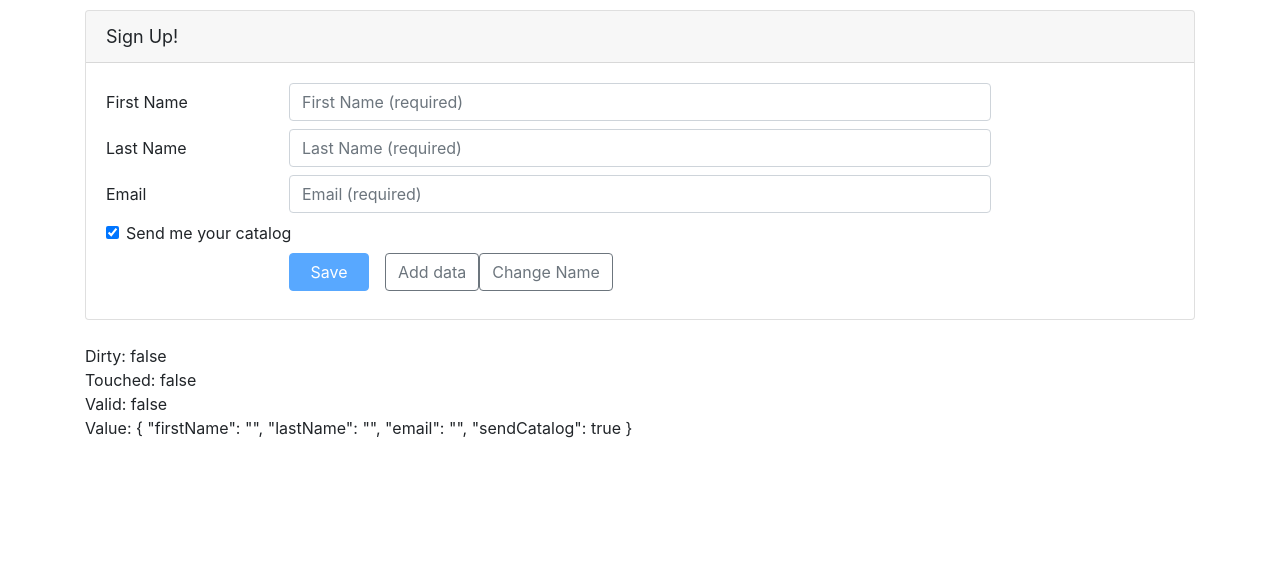
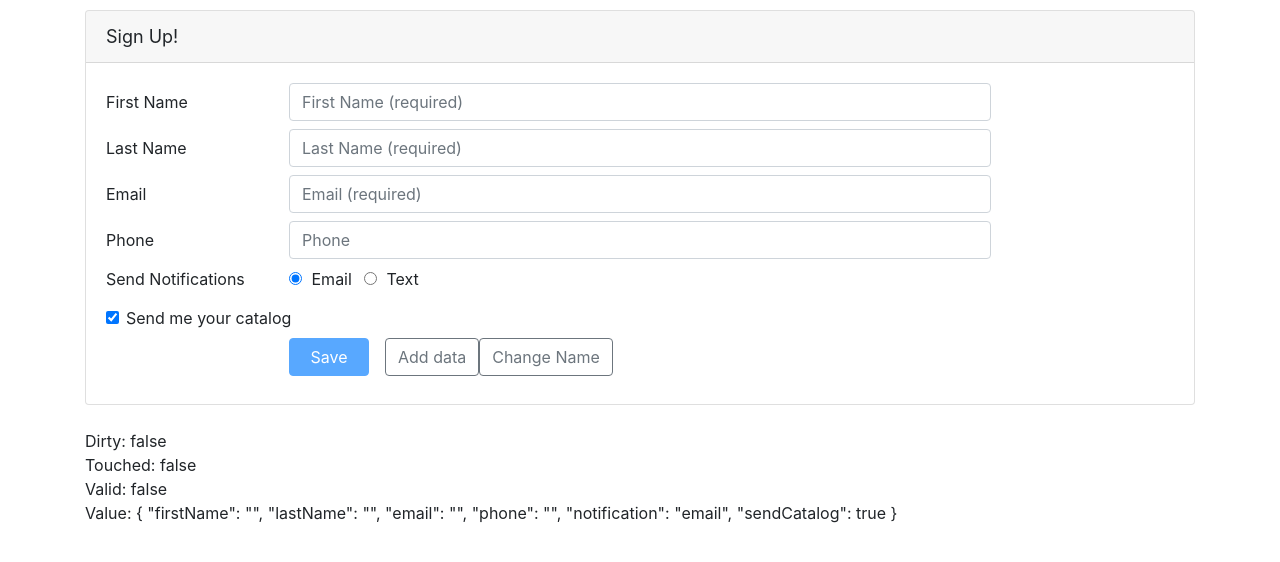
Before and after one commit to kimseasok/getting-start-with-angular, an Angular app: page / in a window 1280 px wide. Shown: the top 562 px of the page. Built offline with nearby package versions, Linux system fonts and the light colour scheme.

Commit message:
Add runtime validation to the radio

```diff
--- a/src/app/customers/customer.component.html
+++ b/src/app/customers/customer.component.html
@@ -15,8 +15,6 @@
             id="firstNameId"
             type="text"
             placeholder="First Name (required)"
-            required
-            minlength="3"
             formControlName="firstName"
             [ngClass]="{
               'is-invalid':
@@ -46,8 +44,6 @@
             id="lastNameId"
             type="text"
             placeholder="Last Name (required)"
-            required
-            maxlength="50"
             formControlName="lastName"
             [ngClass]="{
               'is-invalid':
@@ -75,8 +71,6 @@
             id="emailId"
             type="email"
             placeholder="Email (required)"
-            required
-            email
             formControlName="email"
             [ngClass]="{
               'is-invalid':
@@ -93,6 +87,48 @@
               Please enter a valid email address.
             </span>
           </span>
+        </div>
+      </div>
+
+      <div class="form-group row mb-2">
+        <label class="col-md-2 col-form-label"
+               for="phoneId">Phone</label>
+        <div class="col-md-8">
+          <input class="form-control"
+                 id="phoneId"
+                 type="tel"
+                 placeholder="Phone"
+                 formControlName="phone"
+                 [ngClass]="{'is-invalid': !customerForm.get('phone').valid }" />
+          <span class="invalid-feedback">
+            <span *ngIf="customerForm.get('phone').errors?.required">
+              Please enter your phone number.
+            </span>
+          </span>
+        </div>
+      </div>
+
+      <div class="form-group row mb-2">
+        <label class="col-md-2 col-form-label pt-0">Send Notifications</label>
+        <div class="col-md-8">
+          <div class="form-check form-check-inline">
+            <label class="form-check-label">
+              <input class="form-check-input"
+                     type="radio"
+                     value="email"
+                     formControlName="notification"
+                     (click)="setNotification('email')"> Email
+            </label>
+          </div>
+          <div class="form-check form-check-inline">
+            <label class="form-check-label">
+              <input class="form-check-input"
+                     type="radio"
+                     value="text"
+                     formControlName="notification"
+                     (click)="setNotification('text')"> Text
+            </label>
+          </div>
         </div>
       </div>
 
--- a/src/app/customers/customer.component.ts
+++ b/src/app/customers/customer.component.ts
@@ -1,5 +1,5 @@
 import { Component, OnInit } from '@angular/core';
-import { FormGroup, FormControl, FormBuilder } from '@angular/forms';
+import { FormGroup, FormBuilder, Validators } from '@angular/forms';
 
 import { Customer } from './customer';
 
@@ -16,9 +16,11 @@
 
   ngOnInit() {
     this.customerForm = this.fb.group({
-      firstName: '',
-      lastName: '',
-      email: '',
+      firstName: ['', [Validators.required, Validators.minLength(3)]],
+      lastName: ['', [Validators.required, Validators.maxLength(50)]],
+      email: ['', [Validators.required, Validators.email]],
+      phone: '',
+      notification: 'email',
       sendCatalog: true
     });
   }
@@ -35,6 +37,8 @@
       firstName: 'Jack',
       lastName: 'Harkness',
       email: 'jack@torchwood.com',
+      phone: '',
+      notification: 'email',
       sendCatalog: true
     });
   }
@@ -44,4 +48,15 @@
       firstName: 'Kimsea'
     });
   }
+
+  setNotification(notifyVia: string): void {
+    const phoneControl = this.customerForm.get('phone');
+    if (notifyVia === 'text') {
+      phoneControl.setValidators(Validators.required);
+    } else {
+      phoneControl.clearValidators();
+    }
+
+    phoneControl.updateValueAndValidity();
+  }
 }
```
